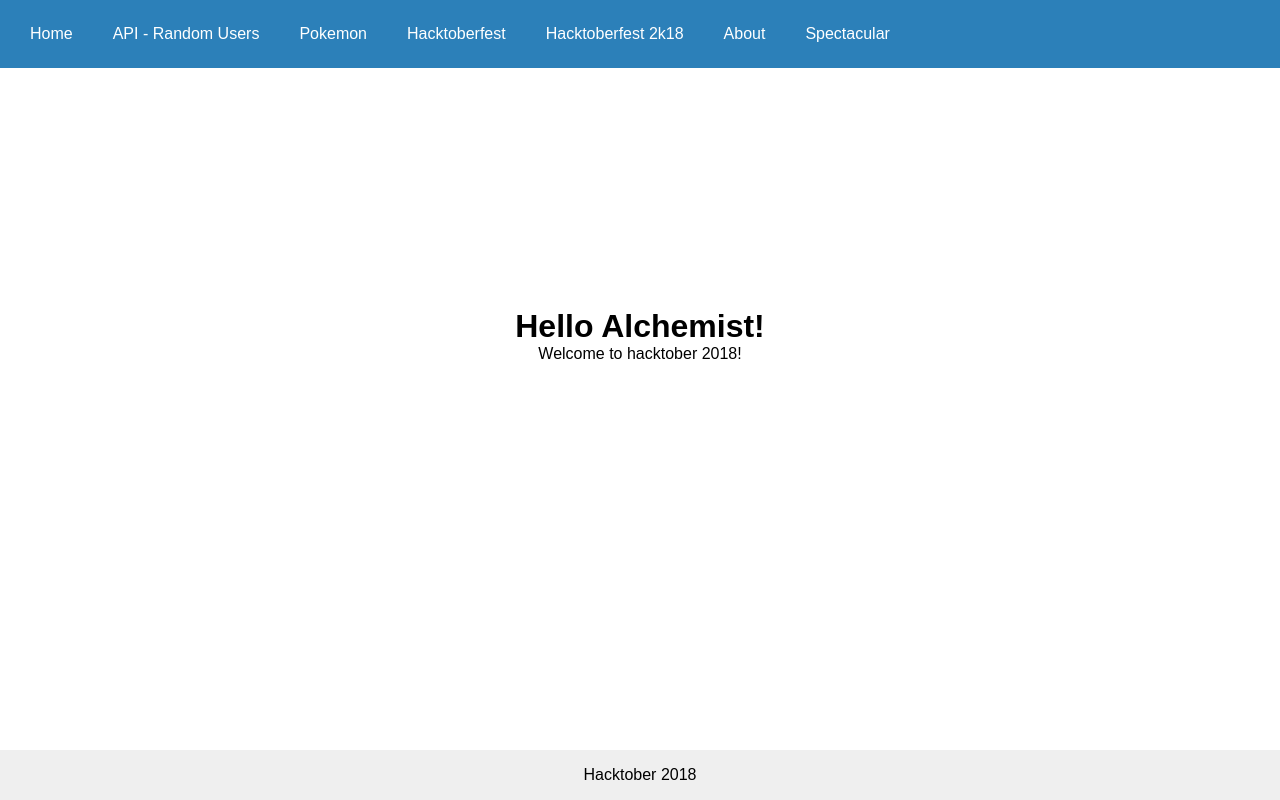
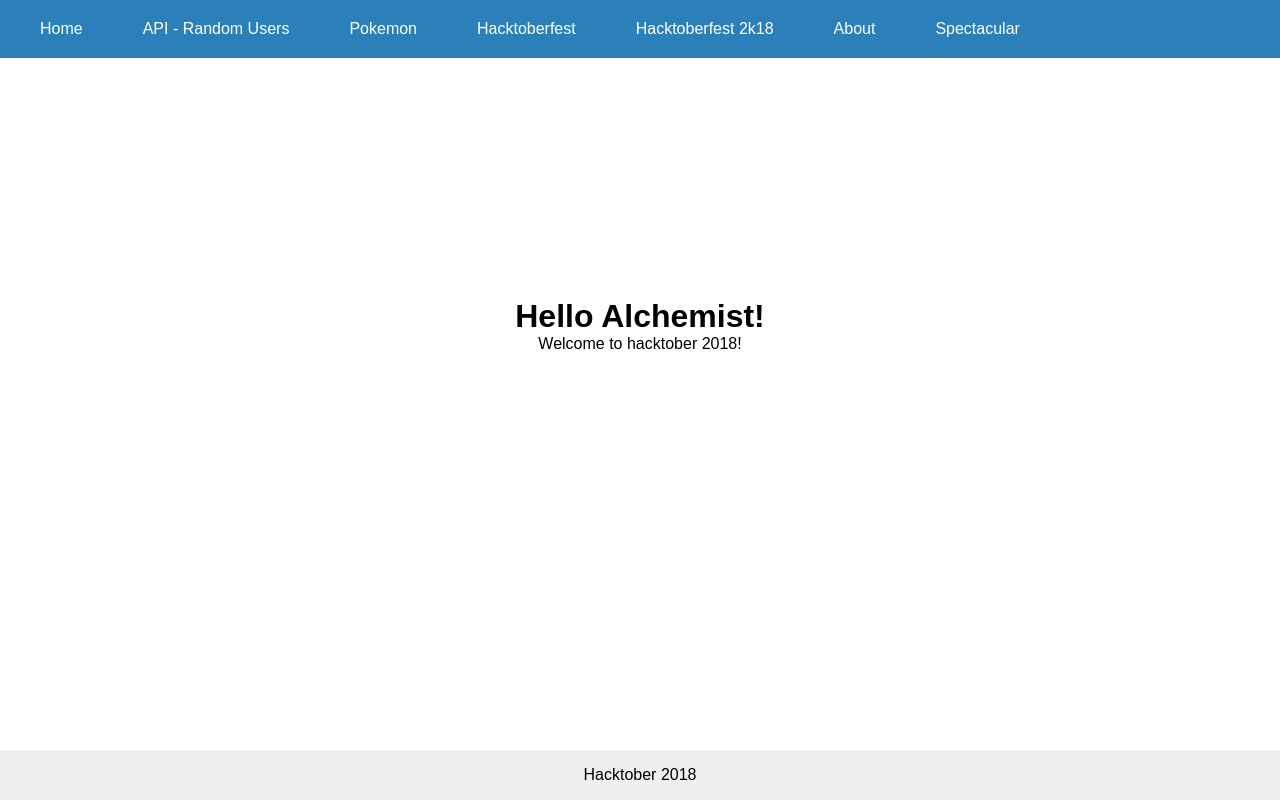
Before and after one commit to laurenlabs/hacktober-2018, a Next.js app: page / in a window 1280 px wide. Built offline with nearby package versions, Linux system fonts and the light colour scheme.

Commit message:
Hover on itens on menu

```diff
--- a/styles/main.scss
+++ b/styles/main.scss
@@ -13,9 +13,10 @@
 
 }
 /* --- end - home page ---   */
+
+/* --- header --- */
 .header {
   background-color: #2c80b9;
-  height: 68px;
   display: flex;
   align-items: center;
   padding-left: 20px;
@@ -24,10 +25,12 @@
   margin-right: 20px;
   color: #FFF;
   text-decoration: none;
-  padding: 10px;
+  padding: 20px;
 }
-/* --- header --- */
-
+.header__item:hover {
+  color: #2c80b9;
+  background-color: #FFF;
+}
 /* --- end - header ---   */
 
 #main {
```
